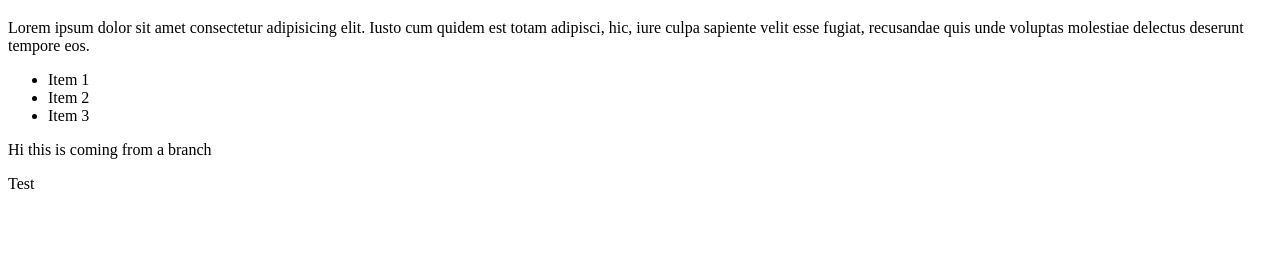
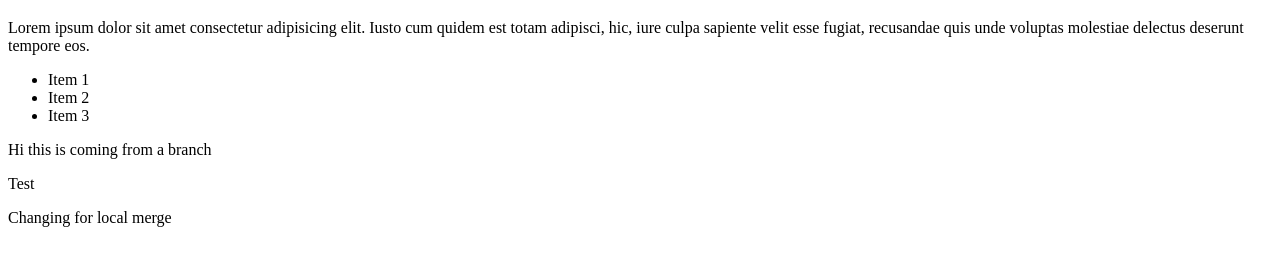
Before and after one commit to alextait1/test_repo, a plain HTML site: page index.html in a window 1280 px wide. Shown: the part 61-326 px from the top of the page. Drawn offline with Linux system fonts and the light colour scheme.

Commit message:
testing local merge

```diff
--- a/index.html
+++ b/index.html
@@ -19,6 +19,7 @@
   </ul>
   <p>Hi this is coming from a branch</p>
   <p>Test</p>
+  <p>Changing for local merge</p>
 </body>
 
 </html>
```
